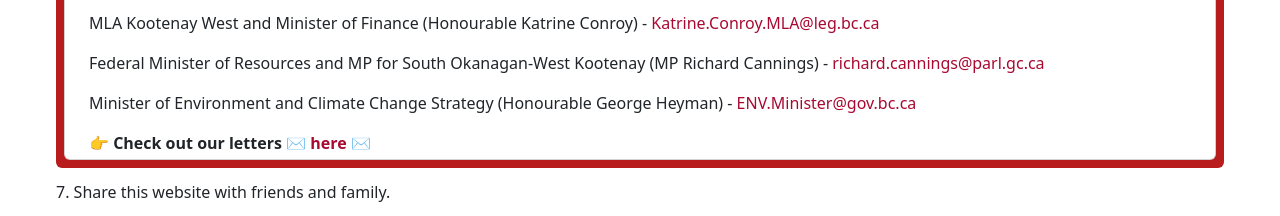
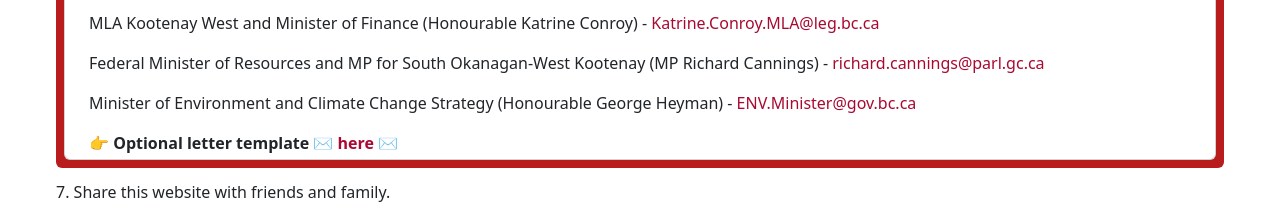
Before and after one commit to revyrob/SRR, a React (Create React App) app: page / in a window 1280 px wide. Shown: the part 2800-3016 px from the top of the page. Built offline with nearby package versions, Linux system fonts and the light colour scheme.

Commit message:
changed some text within Action

```diff
--- a/src/components/CardSlide/CardSlide.js
+++ b/src/components/CardSlide/CardSlide.js
@@ -53,9 +53,10 @@ function CardSlide() {
           </li>
           <li className="font-bold">
             {" "}
-            👉 Check out our letters ✉️{" "}
+            👉 Optional letter template ✉️{" "}
             <a
               href="https://docs.google.com/document/d/1edDJj_Uud-Bm4e6b8Nm-tbs4tGvP0A7GtEBRSup5JNk/edit?usp=sharing"
+              rel="noreferrer"
               target="_blank"
             >
               here
```
